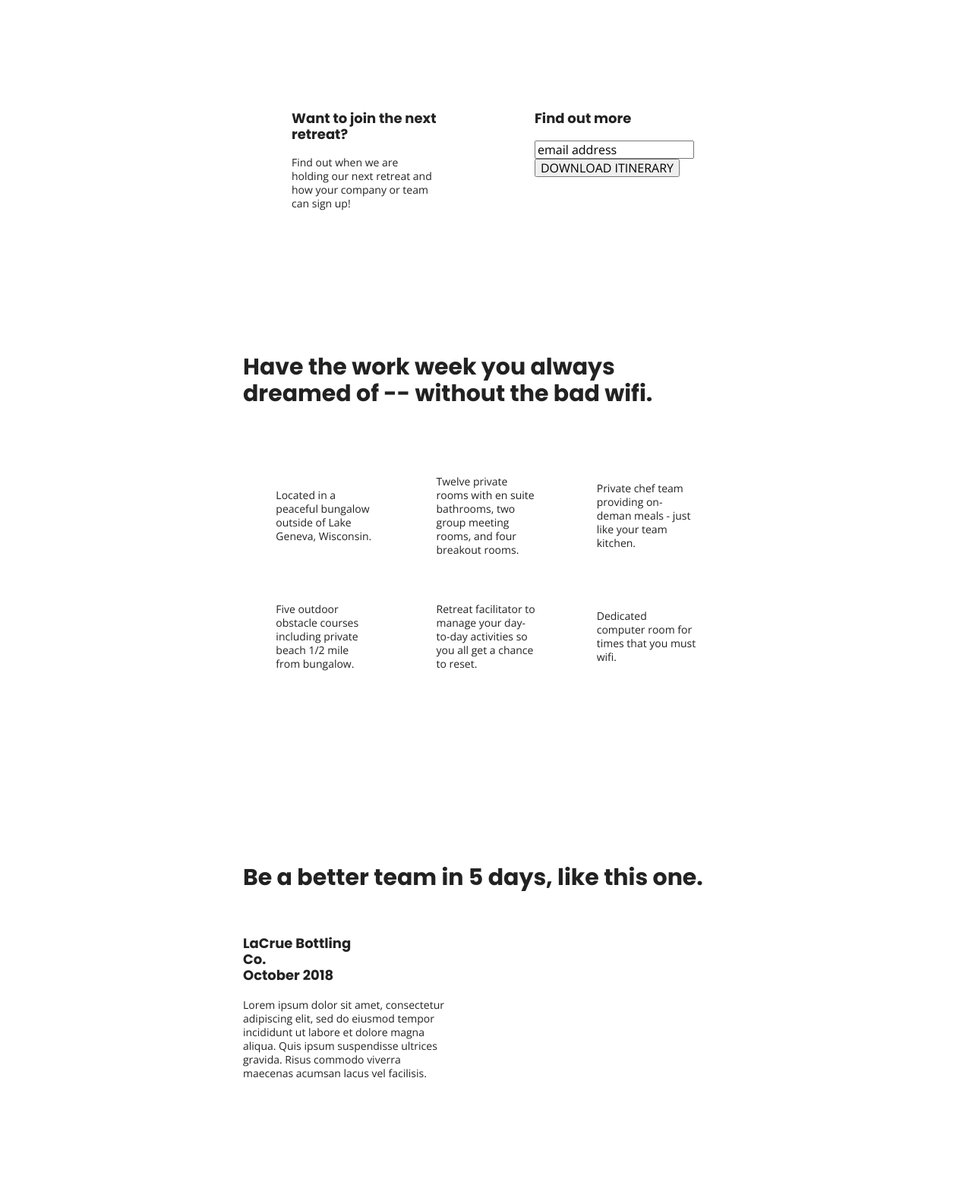
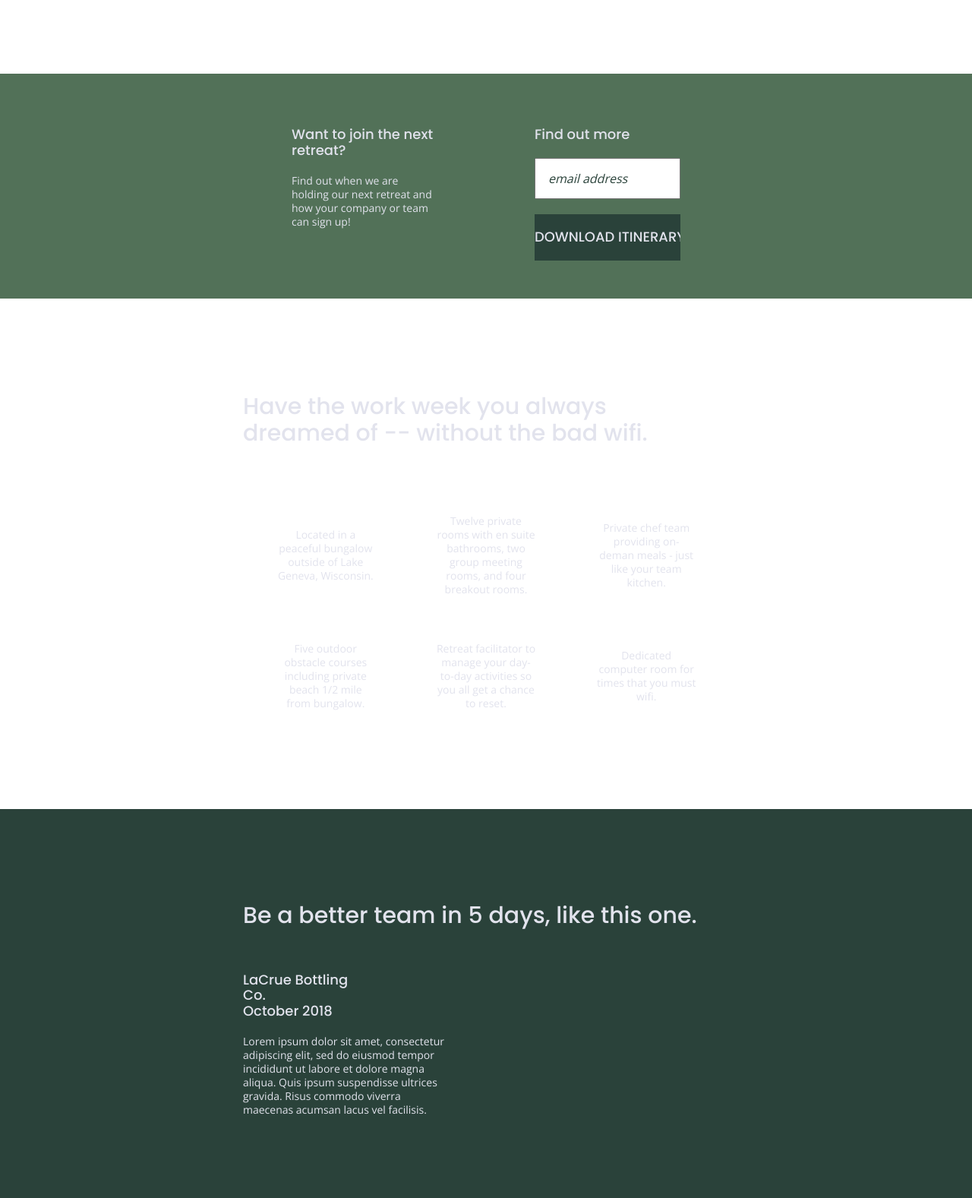
Before and after one commit to byamysharp/coding-responsive-websites, a website built with Parcel: page 206-unplugged/index.html in a window 1280 px wide. Shown: the part 319-1896 px from the top of the page at 76% size. Built offline with nearby package versions, Linux system fonts and the light colour scheme.

Commit message:
added colors, sizes, and other text styles to css

```diff
--- a/206-unplugged/css/main.css
+++ b/206-unplugged/css/main.css
@@ -96,6 +96,7 @@ html {
 body {
   font-family: 'Open Sans' , sans-serif;
   font-size: 1em;
+  color: #e2e3ed;
   text-align: left;
 }
 
@@ -111,11 +112,14 @@ a {
 h2 {
   font-family: 'Poppins' , sans-serif;
   font-size: 1.875em;
+  font-weight: 500;
 }
 
 h3, h4 {
   font-family: 'Poppins' , sans-serif;
   font-size: 1.125em;
+  font-weight: 500;
+  margin: 20px 0;
 }
 
 p {
@@ -139,6 +143,7 @@ header, footer {
   justify-content: center;
   align-items: center;
   flex-flow: row wrap;
+  background-color: #202322;
 }
 
 header {
@@ -153,14 +158,11 @@ header .content-wrapper {
   margin: 0;
 }
 
-header h3 {
-
-}
-
 .header-divider {
   width: 100%;
   height: 1px;
   margin: 10px 0 20px 0;
+  background: #3a3a3a;
 }
 
 header nav {
@@ -169,7 +171,8 @@ header nav {
   align-items: center;
   flex-flow: row wrap;
   width: 60%;
-
+  font-size: 1.125em;
+  font-weight: 700;
 }
 
 header nav ul {
@@ -179,10 +182,11 @@ header nav ul {
 }
 
 header nav ul li {
-  padding-left: 61px;
+  font-size: 1.125em;
 }
 
 footer {
+  text-align: center;
   flex-direction: column;
 }
 
@@ -191,28 +195,12 @@ footer .content-wrapper {
   margin: 50px 0;
 }
 
-footer .footer-content {
-
-}
-
 footer .contact {
   margin-bottom: 50px;
 }
 
-footer .contact h4 {
-
-}
-
 footer p {
   margin: 0;
-}
-
-footer .social {
-
-}
-
-footer .social h4 {
-
 }
 
 footer .social-icons {
@@ -231,10 +219,6 @@ footer .copyright {
   margin: 20px 0;
 }
 
-footer .copyright p {
-
-}
-
 /*-------------- Mobile Styles - Homepage --------------*/
 
 /* Hero Area */
@@ -245,12 +229,11 @@ footer .copyright p {
   flex-flow: row wrap;
 }
 
-.hero-area .content-wrapper {
-
-}
-
 .hero-area h1 {
-
+  font-weight: 500;
+  font-family: 'Poppins' , sans-serif;
+  font-size: 2.125em;
+  line-height: 1.2;
 }
 
 /* Aside */
@@ -260,30 +243,33 @@ aside {
   justify-content: center;
   align-items: center;
   flex-flow: row wrap;
-}
-
-aside .content-wrapper {
-
-}
-
-aside .form-description {
-
-}
-
-aside h3 {
-
-}
-
-aside p {
-
+  background-color: #527158;
 }
 
 aside .form {
-
+  margin-top: 30px;
 }
 
-aside input {
+input[type=text] {
+  box-sizing: border-box;
+  width: 100%;
+  color: #2a423a;
+  font-style: italic;
+  padding: 1em;
+}
 
+input[type=button] {
+  width: 100%;
+  padding: 20px 0;
+  margin-top: 20px;
+  background-color: #2a423a;
+  font-family: 'Poppins', Helvetica, Arial, sans-serif;
+  font-weight: 500;
+  font-size: 1.125em;
+  color: #e2e3ed;
+  border: none;
+  text-align: center;
+  text-transform: uppercase;
 }
 
 /* Features */
@@ -292,10 +278,6 @@ aside input {
   display: flex;
   justify-content: center;
   flex-flow: row wrap;
-}
-
-.features .content-wrapper {
-
 }
 
 .features h2 {
@@ -316,6 +298,7 @@ aside input {
 
 .features p {
   margin: 0;
+  text-align: center;
 }
 
 /* Reviews */
@@ -324,31 +307,17 @@ aside input {
   display: flex;
   justify-content: center;
   flex-flow: row wrap;
-}
-
-.reviews .content-wrapper {
-
+  background-color: #2a423a;
 }
 
 .reviews h2 {
   margin-bottom: 40px;
+  line-height: 1;
 }
 
-.reviews .article {
-
-}
-
-.reviews .review-text {
-
-}
-
-.reviews h3 {
+.reviews .review-text h3 {
   width: 55%;
   margin: 20px 0;
-}
-
-.reviews p {
-
 }
 
 /* ==========================================================================
@@ -360,6 +329,7 @@ aside input {
   justify-content: center;
   align-items: center;
   flex-flow: row wrap;
+  background-color: #527158;
 }
 
 .contact-section {
@@ -367,6 +337,7 @@ aside input {
   justify-content: center;
   align-items: center;
   flex-flow: row wrap;
+  background-color: #2a423a;
 }
 
 .contact-content p {
@@ -382,6 +353,7 @@ aside input {
   justify-content: center;
   align-items: center;
   flex-flow: row wrap;
+  background-color: #527158;
 }
 
 .faq .content-wrapper {
@@ -394,10 +366,15 @@ aside input {
 
 .faq h2 {
   margin-bottom: 40px;
+  left: 1;
 }
 
 .faq-content {
   margin-bottom: 50px;
+}
+
+.faq-content h4 {
+  line-height: 1.333;
 }
 
 /* ==========================================================================
```
Also changed, not shown: 206-unplugged/faq/index.html (+2 -2 lines).
